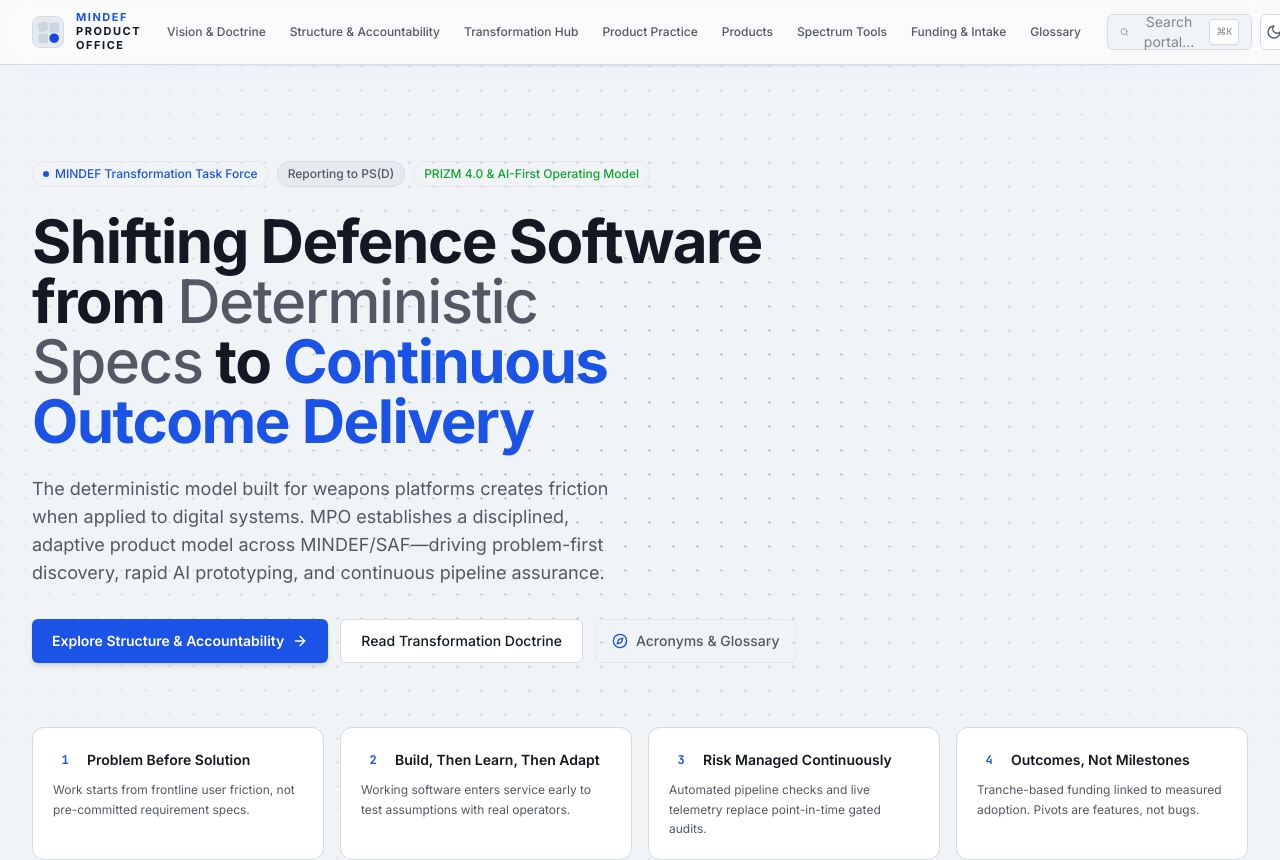
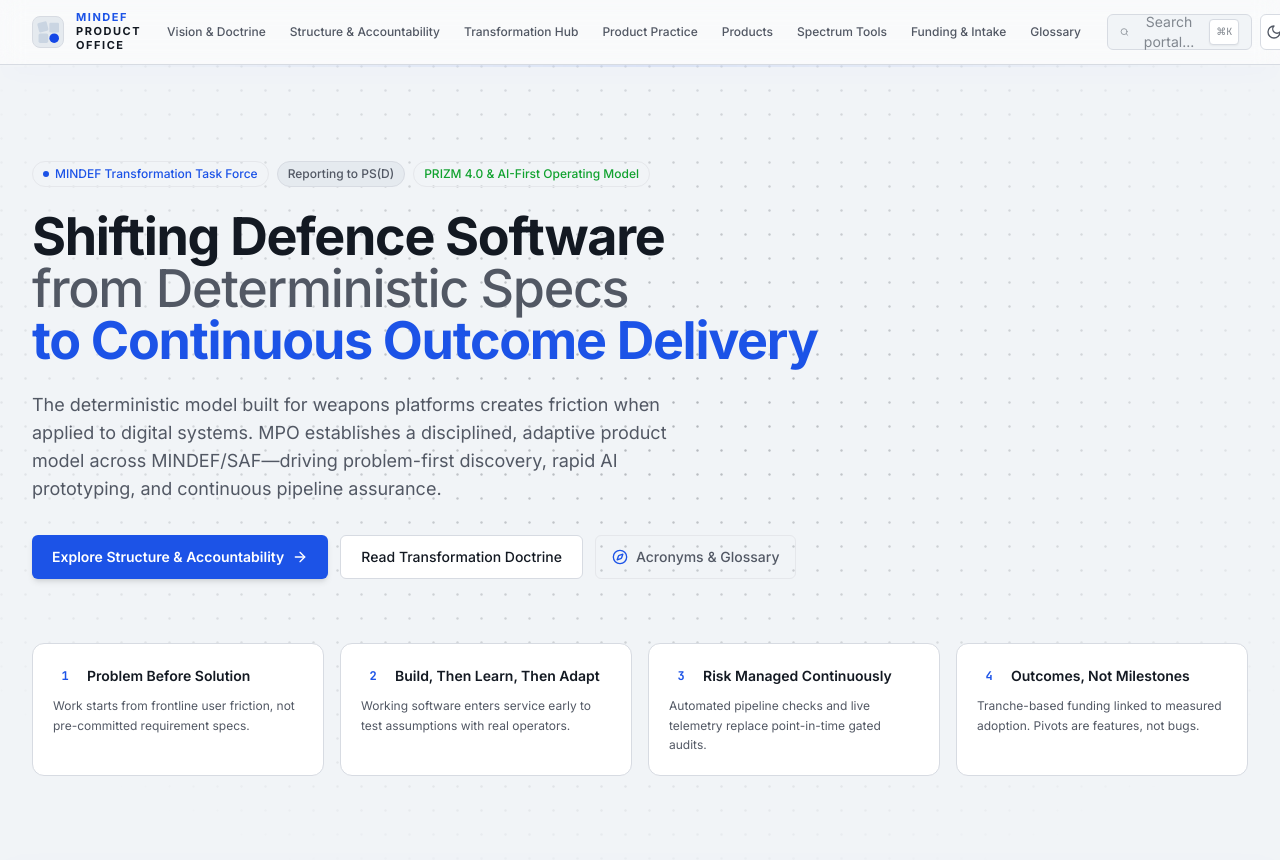
Before and after one commit to unluckyxiii/mpo, a Next.js app: page / in a window 1280 px wide. Shown: the top 860 px of the page. Built offline with nearby package versions, Linux system fonts and the light colour scheme.

Commit message:
style: enforce exactly 3 lines for Hero title across all screen viewports

```diff
--- a/src/components/home/HeroSection.tsx
+++ b/src/components/home/HeroSection.tsx
@@ -40,7 +40,7 @@
       </div>
 
       <div className="relative mx-auto max-w-7xl px-4 sm:px-6 lg:px-8">
-        <div className="max-w-3xl text-left space-y-6">
+        <div className="max-w-4xl text-left space-y-6">
           {/* Status Badges */}
           <div className="flex flex-wrap items-center justify-start gap-2">
             <PrizmBadge variant="accent" showPip>
@@ -54,20 +54,15 @@
             </PrizmBadge>
           </div>
 
-          {/* Main Title */}
-          <h1 className="text-balance text-3xl font-bold tracking-tight text-fg sm:text-5xl lg:text-6xl text-left">
-            Shifting Defence Software from{" "}
-            <span className="text-fg-muted font-medium">
-              Deterministic Specs
-            </span>{" "}
-            to{" "}
-            <span className="text-accent bg-clip-text">
-              Continuous Outcome Delivery
-            </span>
+          {/* Main Title - Structured into exactly 3 lines */}
+          <h1 className="text-3xl font-bold tracking-tight text-fg sm:text-4xl md:text-5xl lg:text-[3.25rem] leading-[1.14] text-left">
+            <span className="block">Shifting Defence Software</span>
+            <span className="block text-fg-muted font-medium">from Deterministic Specs</span>
+            <span className="block text-accent">to Continuous Outcome Delivery</span>
           </h1>
 
           {/* Subtitle */}
-          <p className="text-balance text-base text-fg-muted sm:text-lg leading-relaxed text-left">
+          <p className="max-w-2xl text-base text-fg-muted sm:text-lg leading-relaxed text-left">
             The deterministic model built for weapons platforms creates friction when applied to digital systems.
             MPO establishes a disciplined, adaptive product model across MINDEF/SAF—driving problem-first discovery, rapid AI prototyping, and continuous pipeline assurance.
           </p>
```
